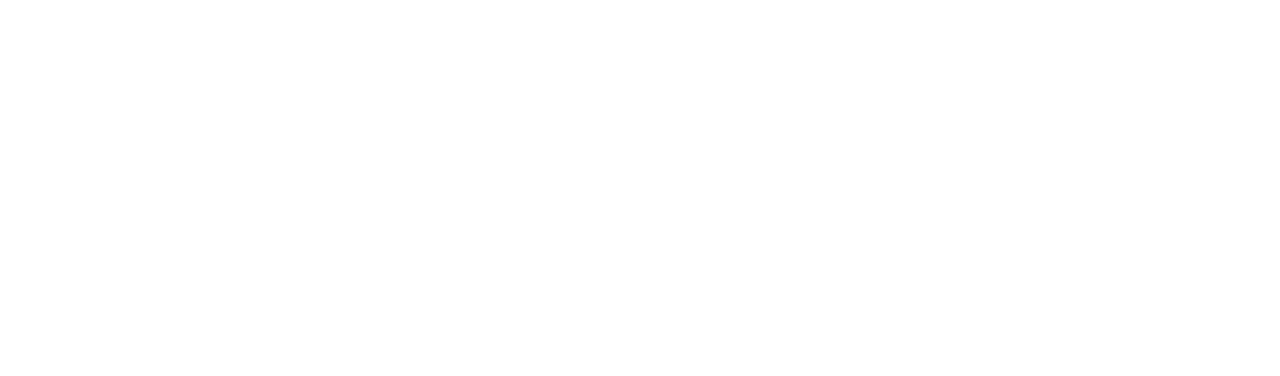
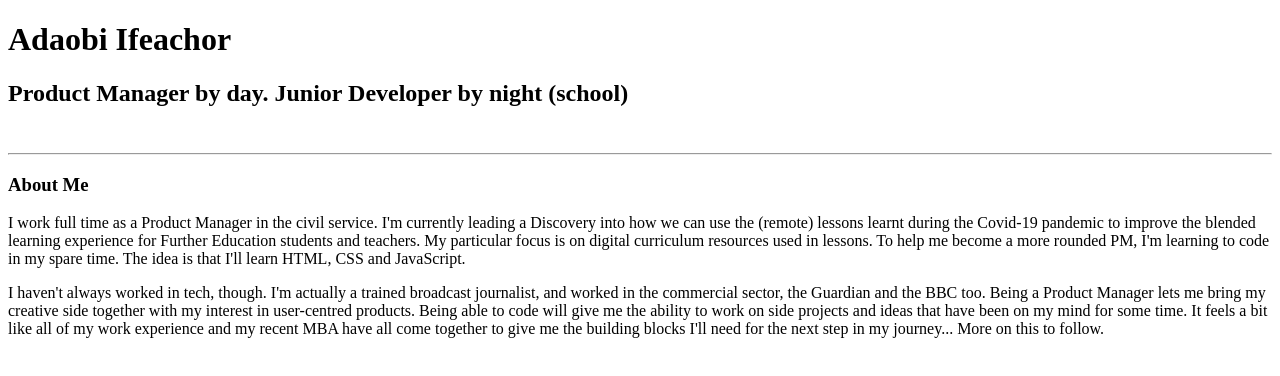
Before and after one commit to adaobimedia/portfolio, a plain HTML site: page index.html in a window 1280 px wide. Drawn offline with Linux system fonts and the light colour scheme.

Commit message:
Created an About Me section

```diff
--- a/index.html
+++ b/index.html
@@ -4,6 +4,12 @@
         <title>"Adaobi Ifeachor"</title>
     </head>
 <body>
-
+<h1>Adaobi Ifeachor</h1>
+<h2>Product Manager by day. Junior Developer by night (school)</h2>
+<br />
+<hr />
+<h3>About Me</h3>
+<p>I work full time as a Product Manager in the civil service. I'm currently leading a Discovery into how we can use the (remote) lessons learnt during the Covid-19 pandemic to improve the blended learning experience for Further Education students and teachers. My particular focus is on digital curriculum resources used in lessons. To help me become a more rounded PM, I'm learning to code in my spare time. The idea is that I'll learn HTML, CSS and JavaScript.</p>
+<p>I haven't always worked in tech, though. I'm actually a trained broadcast journalist, and worked in the commercial sector, the Guardian and the BBC too. Being a Product Manager lets me bring my creative side together with my interest in user-centred products. Being able to code will give me the ability to work on side projects and ideas that have been on my mind for some time. It feels a bit like all of my work experience and my recent MBA have all come together to give me the building blocks I'll need for the next step in my journey... More on this to follow.</p>
 </body>
 </html>
```
